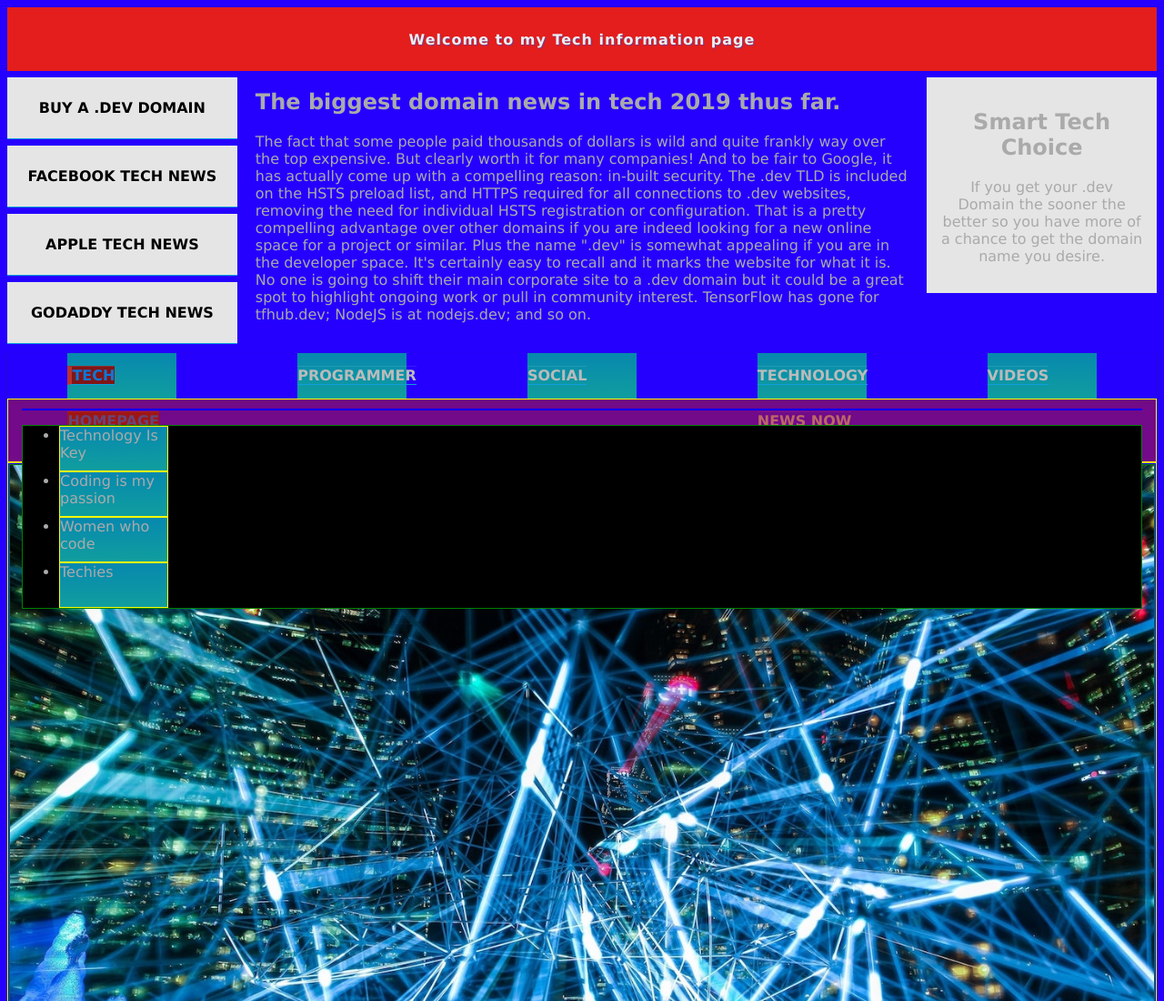
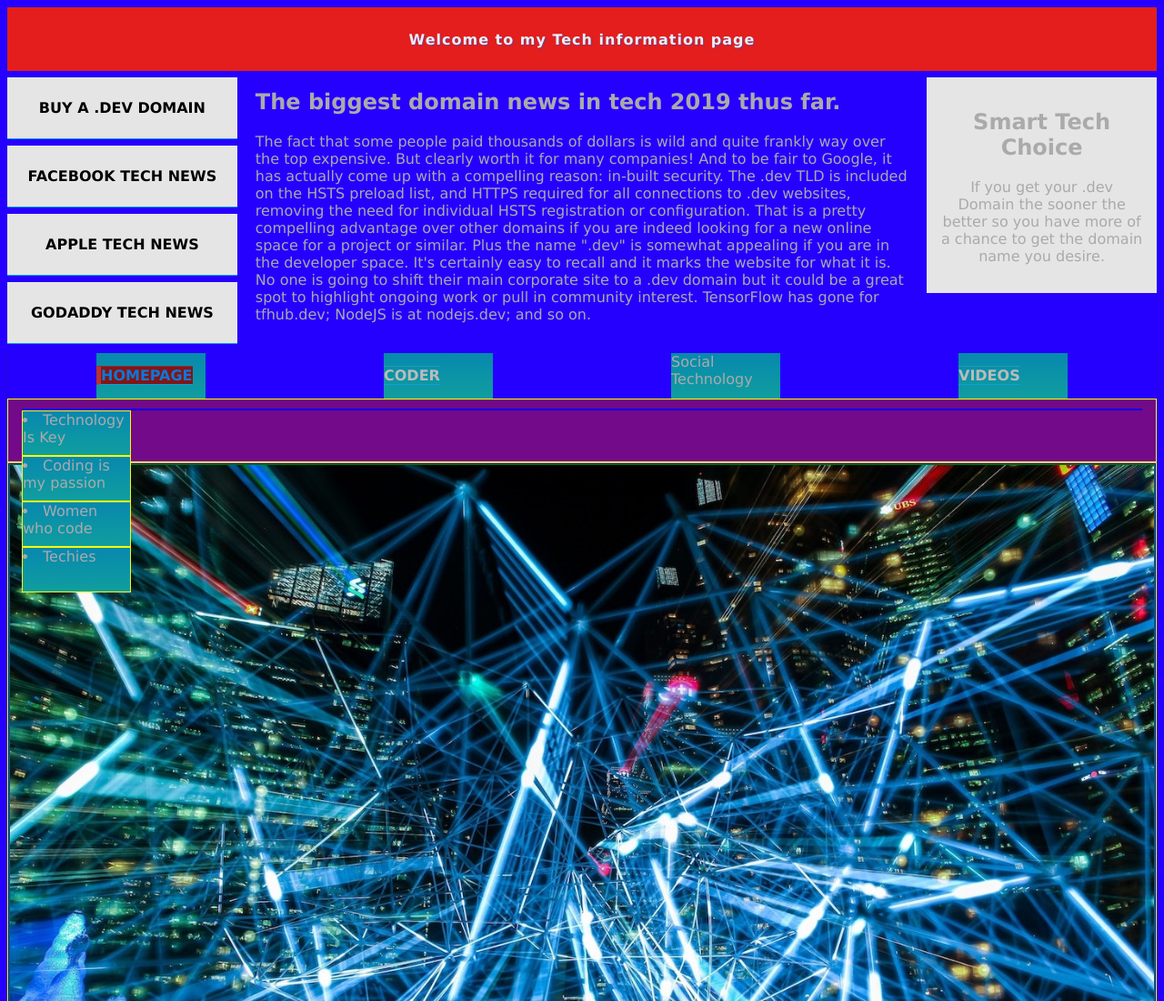
Before and after one commit to GretaSepulveda/ACA_Web101_Greta_Sepulveda, a plain HTML site: page myPortfolio/src/mobile-landing-page/mobile-landing.html in a window 1280 px wide. Shown: the top 1100 px of the page at 91% size. Drawn offline with Linux system fonts and the light colour scheme.

Commit message:
mobile landing page changes

```diff
--- a/myPortfolio/src/mobile-landing-page/mobile-landing.html
+++ b/myPortfolio/src/mobile-landing-page/mobile-landing.html
@@ -35,12 +35,8 @@
 
   </div>
 </div>
-
-
-
 </body>
 </html>
-
 <html lang="en">
 <head>
   <meta charset="UTF-8">
@@ -57,29 +53,22 @@
         <li class="active">
           <a href="#">
             <!-- <span class="icon-home"></span> -->
-            <span class="text">Tech Homepage</span>
+            <span class="text">Homepage</span>
           </a>
         </li>
         <li>
           <a href="#">
             <!-- <div class="icon-user"></div> -->
-           <span class="text">Programmer</span>
+           <Div class="text">Coder</span>
           </a>
           </li>
         <li>
-          <!-- <div class="icon-headphones"></div> -->
-          <a href="#">
-            <span class="text">Social</span>
+               <div class="text">Social
           </a>
-          </li>
-        <li>
-          <!-- <div class="icon-picture"></div> -->
-          <a href="#">
-            <span class="text">Technology News Now</span>
+       <div class="text">Technology
           </a>
         </li>
         <li>
-          <!-- <div class="icon-facetime-video"></div> -->
           <a href="#">
             <span class="text">videos</span>
           </a>
@@ -92,7 +81,6 @@
     </div>
     <div class="hamburger nav-container">
     </div>
-    <ul class="border-green">
       <li class="border-red">Technology Is Key</li>
       <li class="border-red">Coding is my passion</li>
       <li class="border-red">Women who code </li>
```
